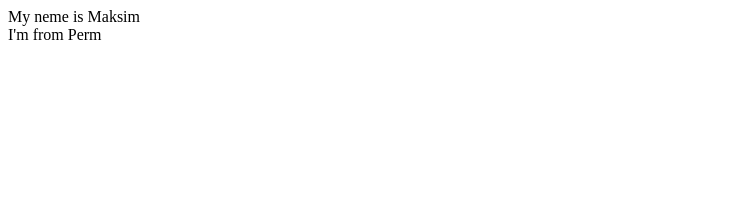
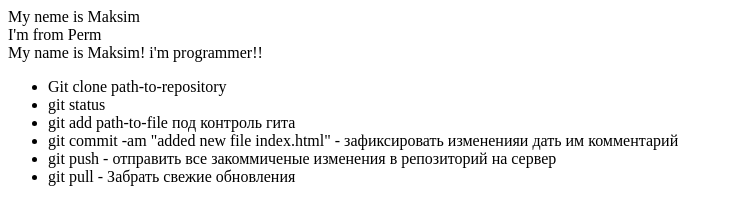
Before and after one commit to K223max2020/git_lesson, a plain HTML site: page index.html in a window 1280 px wide. Shown: the whole page, without its empty margins (0-733 px from the left). Drawn offline with Linux system fonts and the light colour scheme.

Commit message:
added push-pull instructions to Html

```diff
--- a/index.html
+++ b/index.html
@@ -1,2 +1,17 @@
 <div>My neme is Maksim</div>
 <div>I'm from Perm</div>
+
+<div>
+    My name is Maksim!
+    i'm programmer!!
+</div>
+<div>
+<ul>
+    <li>Git clone path-to-repository</li>
+    <li>git status</li>
+    <li>git add path-to-file под контроль гита</li>
+    <li>git commit -am "added new file index.html" - зафиксировать измененияи дать им комментарий</li>
+    <li>git push - отправить все закоммиченые изменения в репозиторий на сервер</li>
+    <li>git pull - Забрать свежие обновления</li>
+</ul>
+</div>
```
